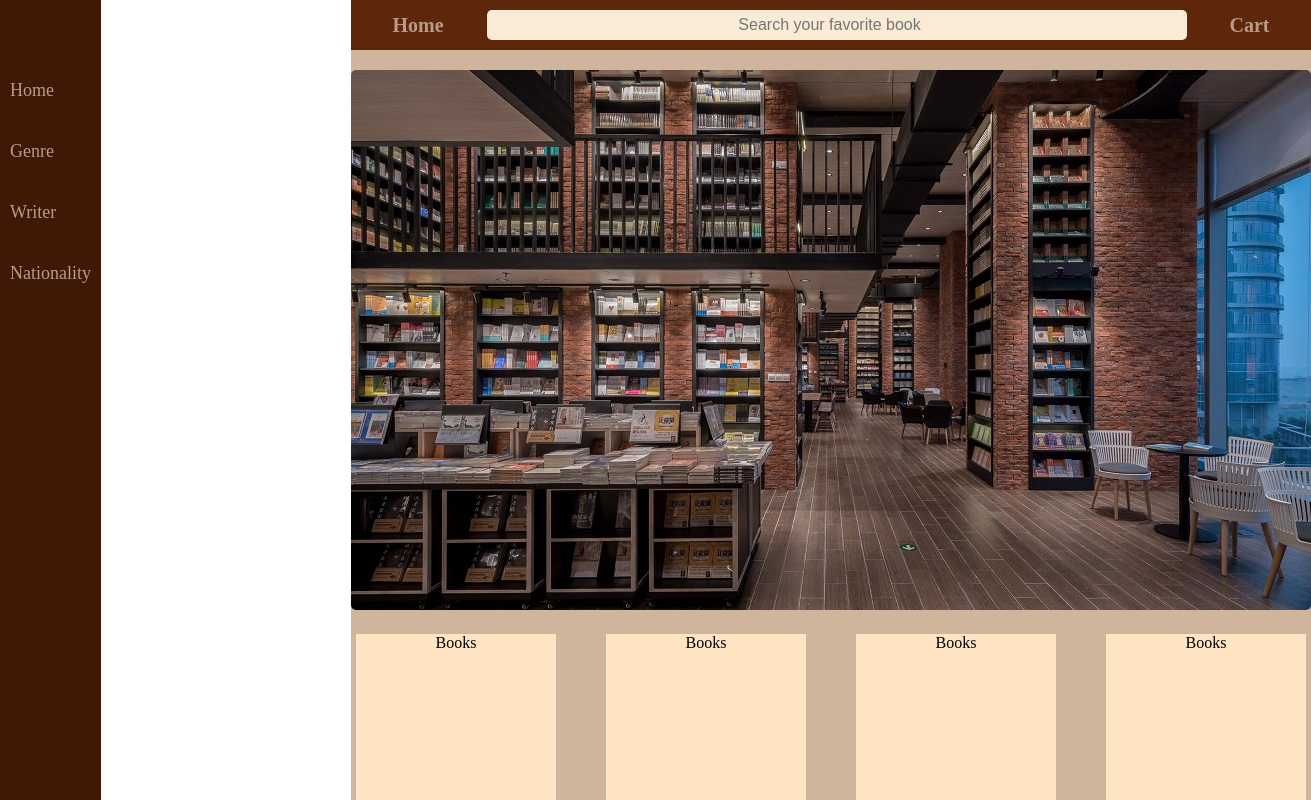
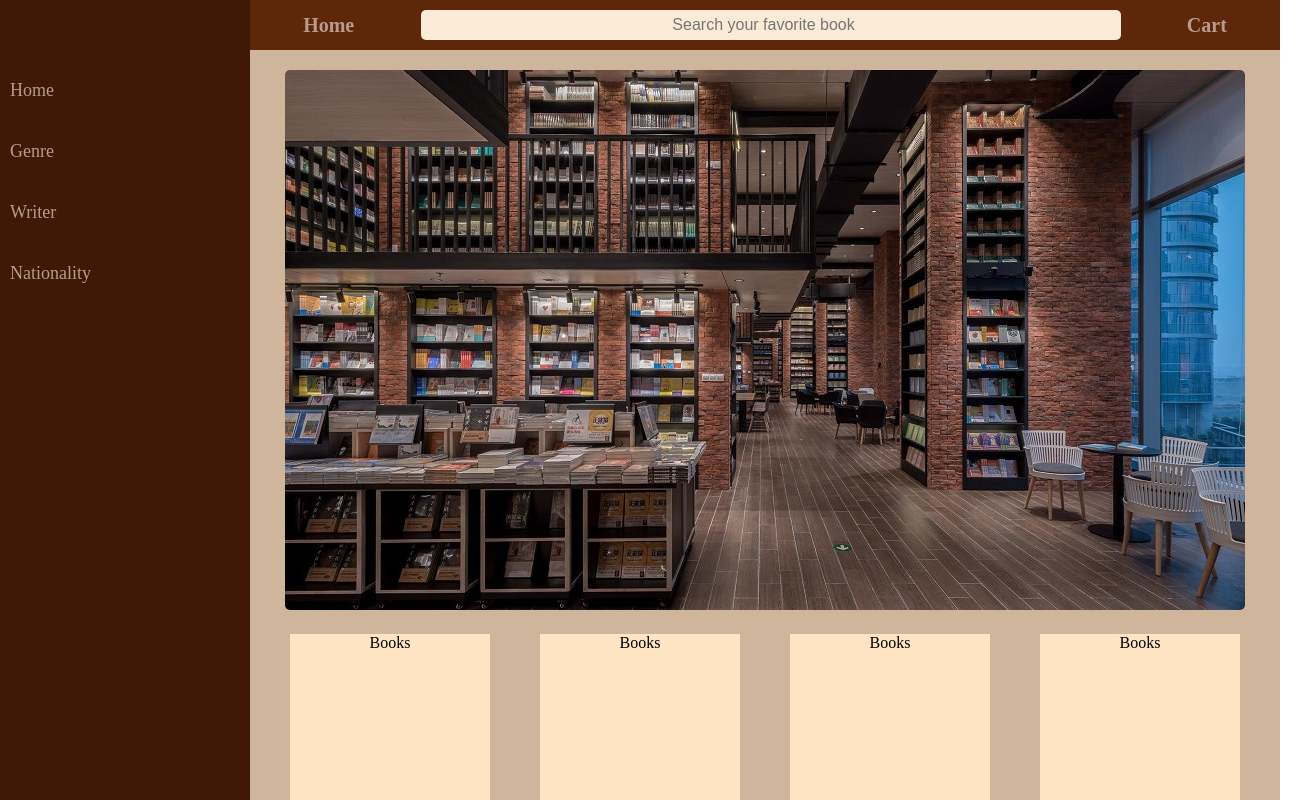
Before and after one commit to Mostafa-Farhadi/bookstore-website-nextjs, a Next.js app: page / in a window 1280 px wide. Shown: the top 800 px of the page, 1311 px wide, since content can reach past the window. Built offline with nearby package versions, Linux system fonts and the light colour scheme.

Commit message:
Set height of sidenav to 100 percent of height

```diff
--- a/styles/components/sidenav.scss
+++ b/styles/components/sidenav.scss
@@ -1,7 +1,8 @@
 #sidenav {
     background-color: #3f1905;
+    position: fixed;
     width: 250px;
-    height: 1200px;
+    height: 100%;
     display: flex;
     flex-direction: column;
     a:nth-child(1) {
```
